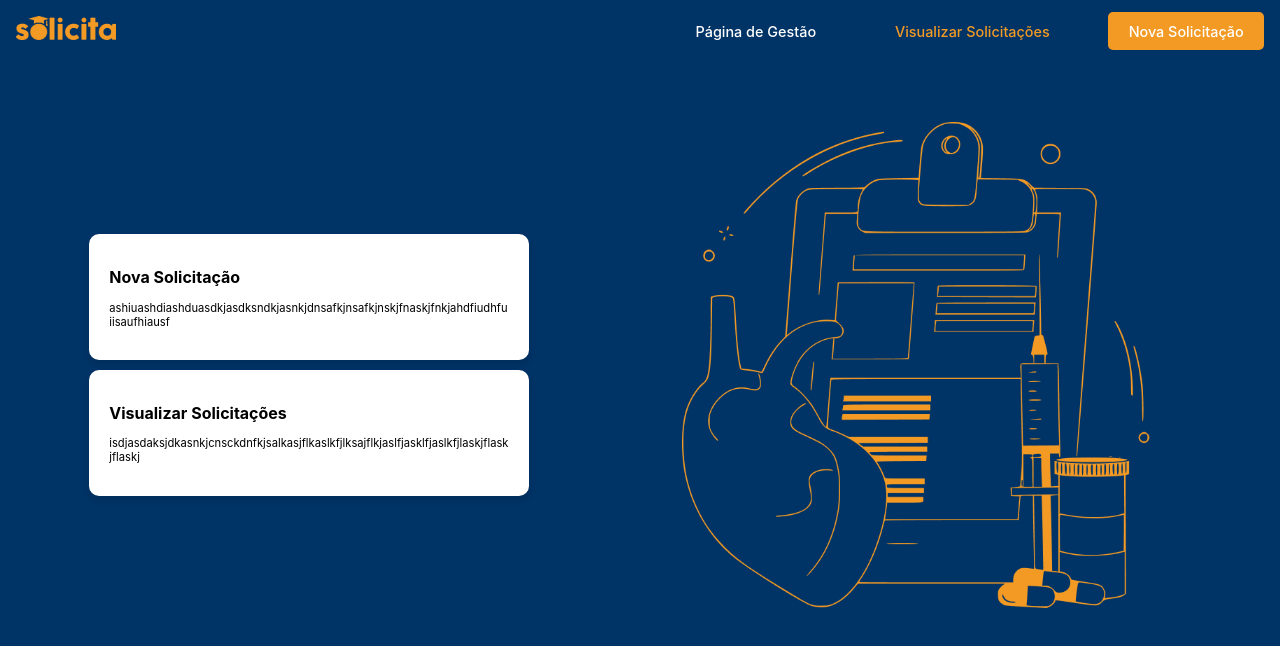
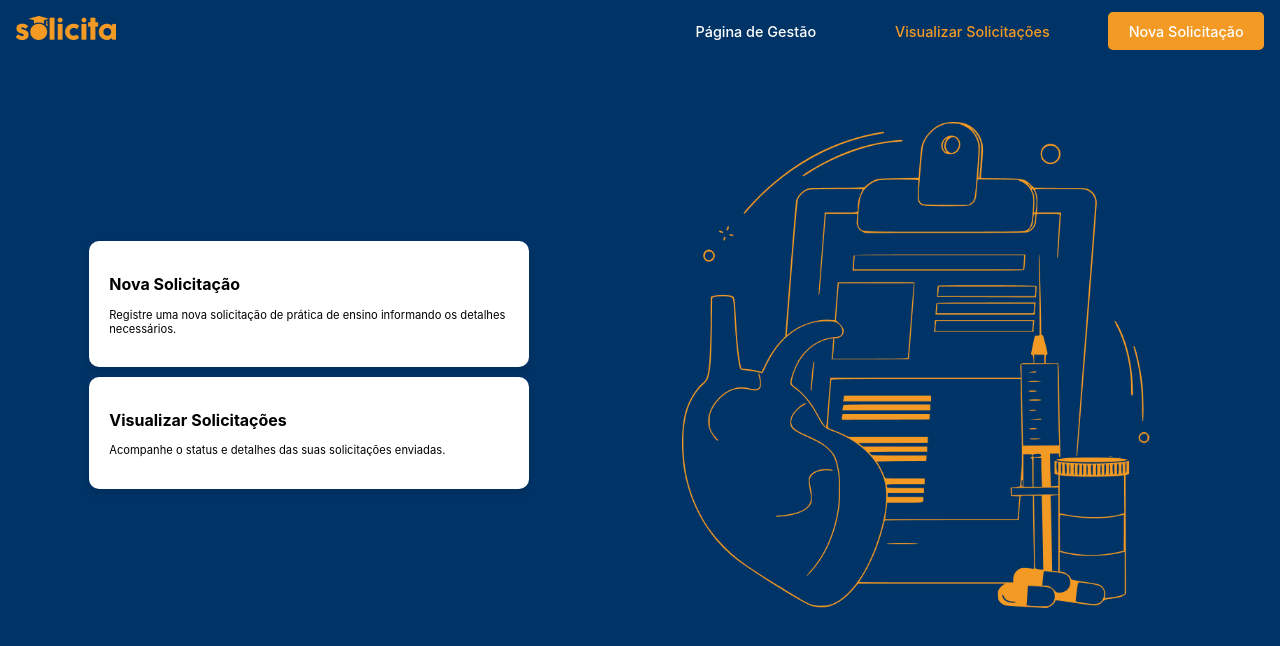
Before and after one commit to laisqueiroz/solicita, a Vue app in the folder frontend/: page /gestao-ie in a window 1280 px wide. Shown: the top 646 px of the page. Built offline with nearby package versions, Linux system fonts and the light colour scheme.

Commit message:
descrições gestao ie

```diff
--- a/frontend/src/views/GestaoIE.vue
+++ b/frontend/src/views/GestaoIE.vue
@@ -5,11 +5,11 @@
         <div class="cards">
             <CardComponents
                 title="Nova Solicitação"
-                description="ashiuashdiashduasdkjasdksndkjasnkjdnsafkjnsafkjnskjfnaskjfnkjahdfiudhfuiisaufhiausf"
+                description="Registre uma nova solicitação de prática de ensino informando os detalhes necessários."
             />
             <CardComponents
                 title="Visualizar Solicitações"
-                description="isdjasdaksjdkasnkjcnsckdnfkjsalkasjflkaslkfjlksajflkjaslfjasklfjaslkfjlaskjflaskjflaskj"
+                description="Acompanhe o status e detalhes das suas solicitações enviadas."
             />
         </div>
         <div class="illustration">
```
